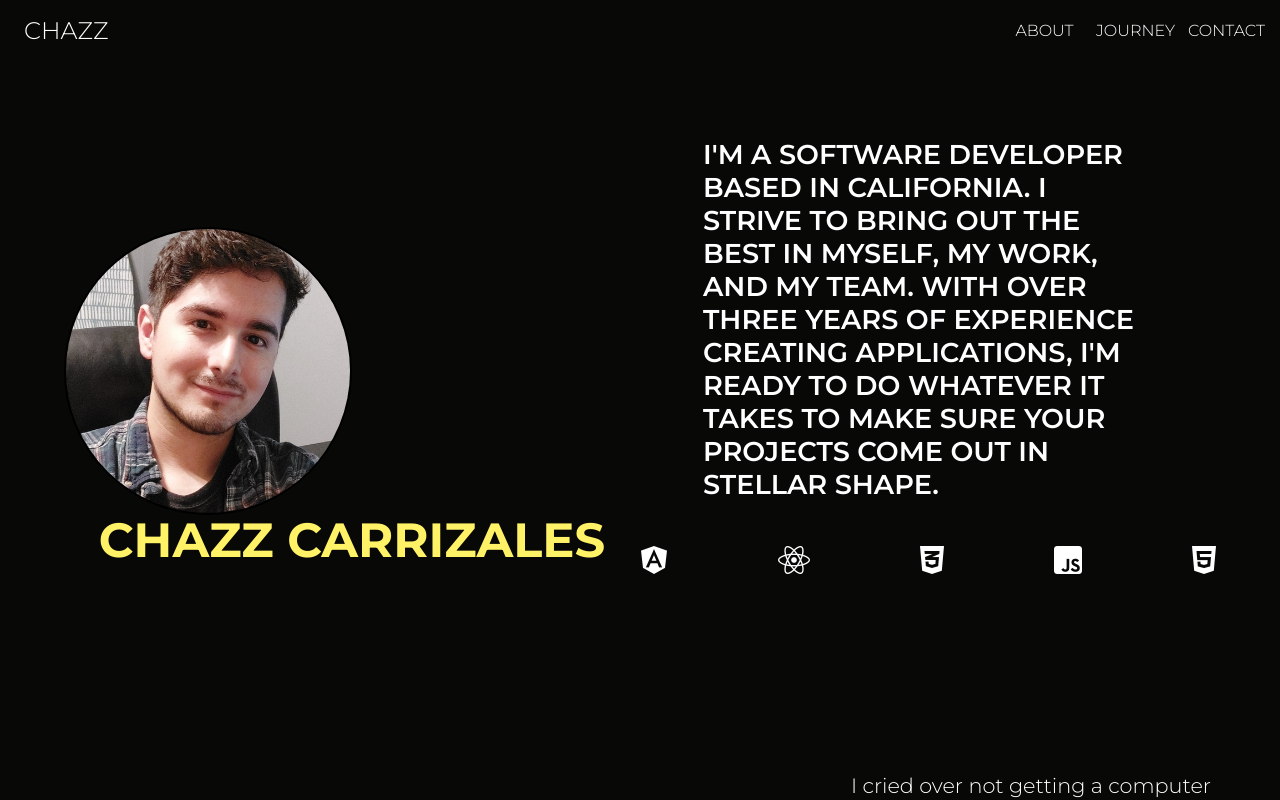
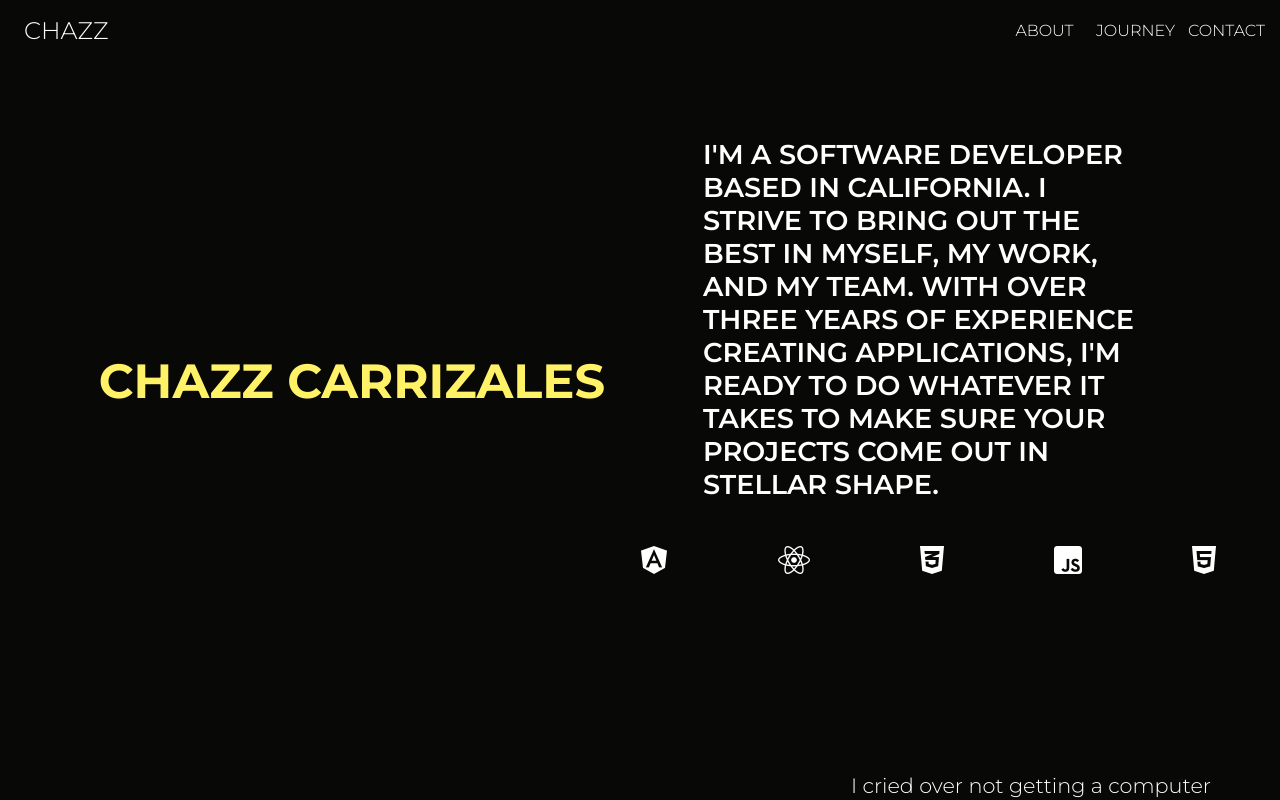
Before and after one commit to czcarrizales/react-portfolio, a React (Create React App) app: page / in a window 1280 px wide. Shown: the top 800 px of the page. Built offline with nearby package versions, Linux system fonts and the light colour scheme.

Commit message:
temporary removal of Hero image

```diff
--- a/src/components/Hero.js
+++ b/src/components/Hero.js
@@ -6,7 +6,7 @@ export default function Hero() {
     return (
         <div className="hero-container">
             <div className="hero-img-container">
-                <img className="hero-img" src={chazzHeroPic}></img>
+                {/* <img className="hero-img" src={chazzHeroPic}></img> */}
                 <h1>CHAZZ CARRIZALES</h1>
             </div>
             <div className="hero-text">
```
